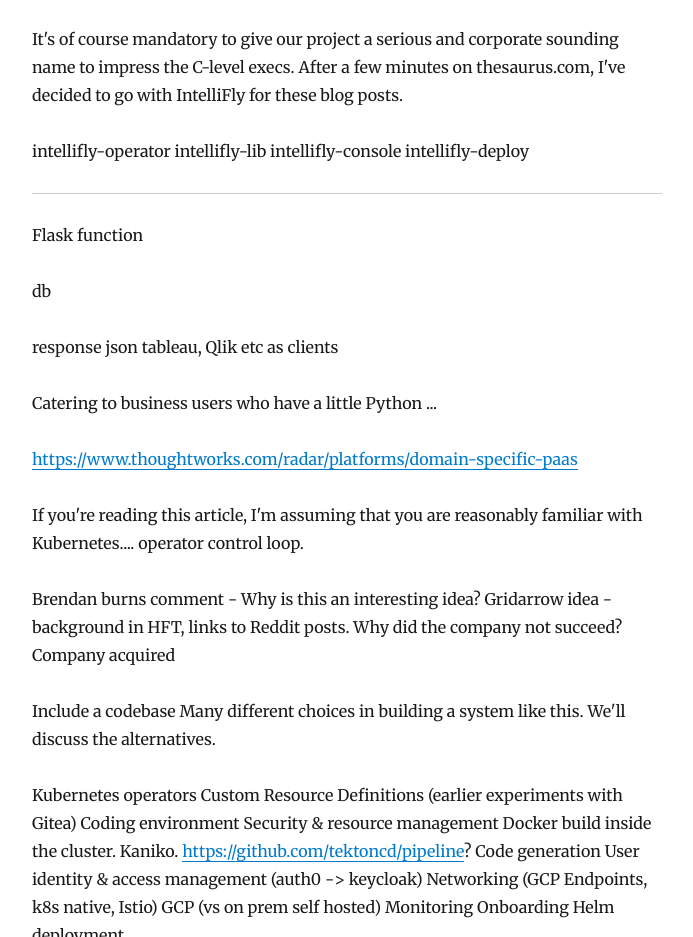
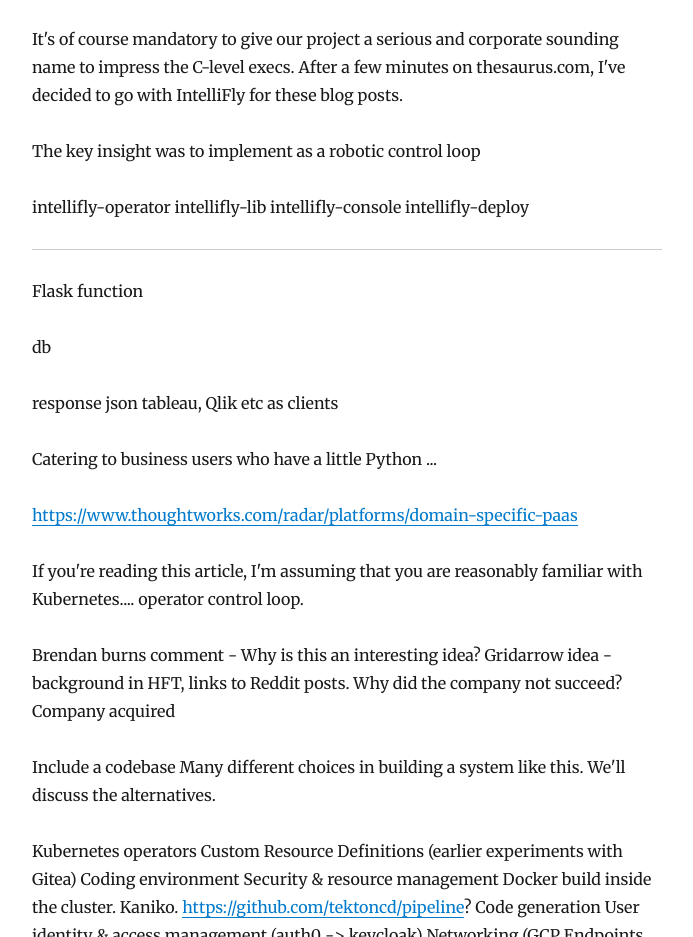
Before and after one commit to markns/reactive.rocks, a Gatsby site: page /domain-specific-paas-part-1/ in a window 1280 px wide. Shown: the part 1322-2259 px from the top of the page, without its empty margins (293-986 px from the left). Built offline with nearby package versions, Linux system fonts and the light colour scheme; Gatsby itself is replaced by a stand-in of ours; some packages are replaced by stand-ins of ours.

Commit message:
Update index.md

```diff
--- a/content/blog/domain-specific-paas-part-1/index.md
+++ b/content/blog/domain-specific-paas-part-1/index.md
@@ -22,6 +22,7 @@
 
 It's of course mandatory to give our project a serious and corporate sounding name to impress the C-level execs. After a few minutes on thesaurus.com, I've decided to go with IntelliFly for these blog posts.
 
+The key insight was to implement as a robotic control loop
 
 
 intellifly-operator
```
